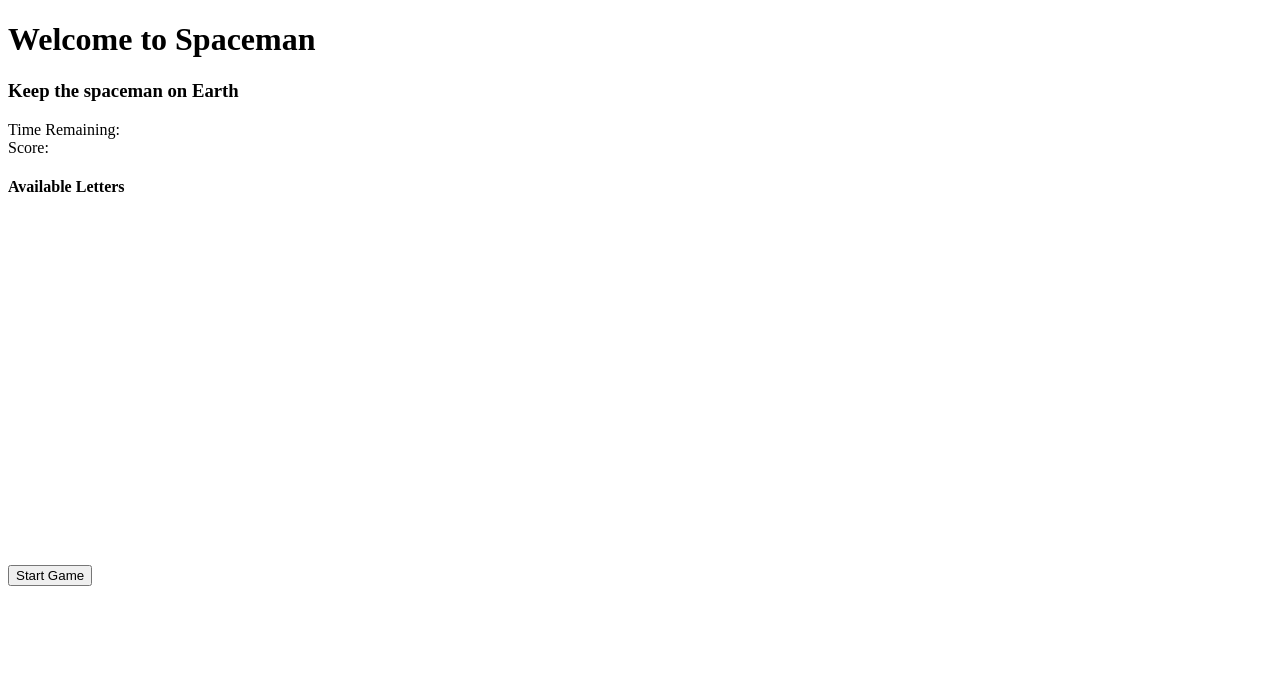
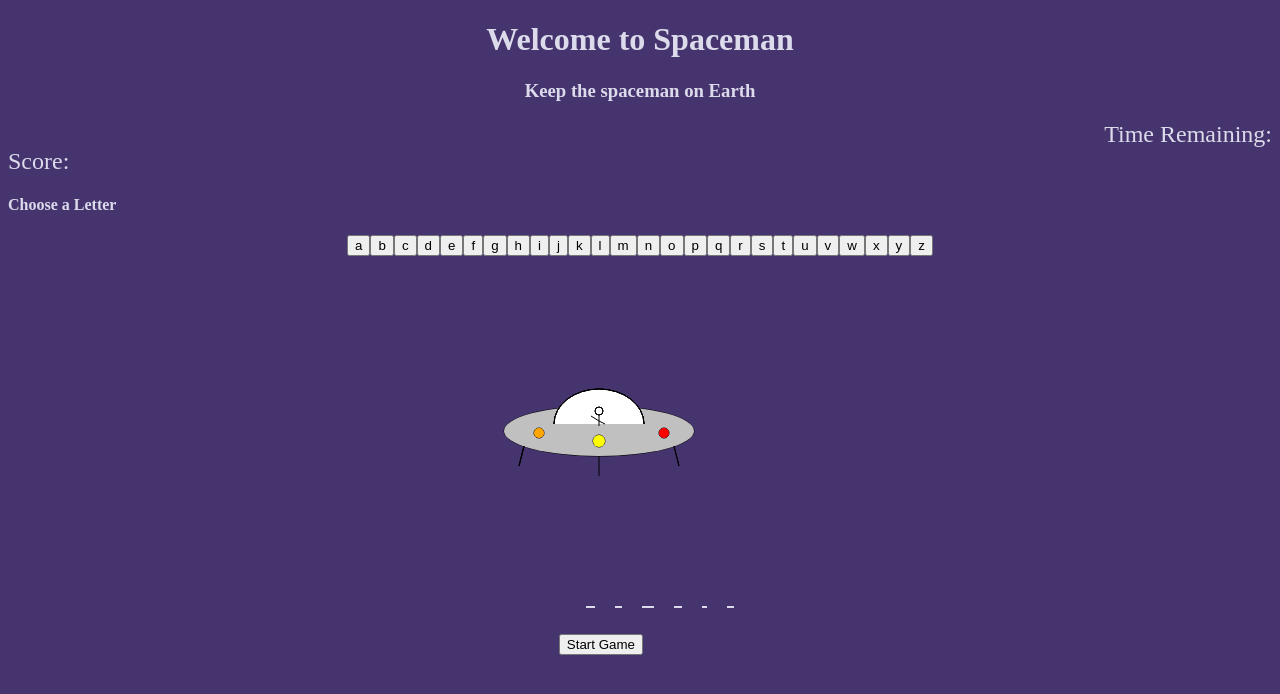
Before and after one commit to Noah-Jarzab/spaceman-game, a plain HTML site: page index.html in a window 1280 px wide. Both pictures are taken after typing "Sample" into the empty fields and a click on the button "Submit". Drawn offline with Linux system fonts and the light colour scheme.

Commit message:
made a function to check for the hidden letters

```diff
--- a/index.html
+++ b/index.html
@@ -10,28 +10,23 @@
     <header>
         <h1>Welcome to Spaceman</h1>
         <h3>Keep the spaceman on Earth</h3>
-        <div>Time Remaining:
-            <span class="timer">
+        <div class="timer">Time Remaining:
+            <span class="timer" id="time">
 
             </span>
         </div>
-        <div class="scoreTitle">Score:
-            <span id="score">
+        <div class="score">Score:
+            <span class="score">
             </span>
     </header>
     <main>
-        <h4>Available Letters</h4>
-        <section class="lettersBox" id="availLetters"></section>
-        <!-- <h4 class="lettersBox">Picked Letters</h4> -->
-        <!-- <section class="lettersBox" id="pickedLetters"></section> -->
+        <h4 class="lettersBox">Choose a Letter</h4>
+        <section class="availLetter" id="availLetters"></section>
         <canvas id="spaceshipImage" width="500" height="300"></canvas>
-        <p class="lives"></p>
-        <section class="guessPhrase"></section>
-        <!-- <section class="availLetters"></section>
-            <section class="pickedLetters"></section> -->
+        <ul class="guessPhrase"></ul>
         </main>
         <footer>
-            <input id="phrase" placeholder="Secret word or phrase"><button class="submit">Submit</button>
+            <input id="phrase" placeholder="Secret word"><button class="submit">Submit</button>
             <button class="start">Start Game</button>
             <button class="reset">Play again</button>
         </footer>
--- a/script.js
+++ b/script.js
@@ -1,6 +1,4 @@
-// Receive input from the .phrase box with the submit button to create blank spaces under the image that starts out empty
-// create a timer in the corner that starts when the start button is clicked
-// create a start button after the phrase is received to start the timer
+
 // create a score and score function based on time remaining once the phrase is completed
 // create a function to check the phrase and end the game upon completion
 // allow the score to carry over into the next game
@@ -115,64 +113,99 @@ function buildBody() {
 	ctx.lineTo(256, 168);
 	ctx.stroke();
 }
-// buildBase();
-// buildDome();
-// buildLeftLeg();
-// buildRightLeg();
-// buildCenterLeg();
-// buildCenterCircle();
-// buildLeftCircle();
-// buildHead();
-// buildBody();
-// buildRightCircle();
+
+buildArray = [
+	buildBase,
+	buildDome,
+	buildLeftLeg,
+	buildCenterLeg,
+	buildRightLeg,
+	buildLeftCircle,
+	buildCenterCircle,
+	buildRightCircle,
+	buildHead,
+	buildBody,
+];
+buildBase();
+buildDome();
+buildLeftLeg();
+buildRightLeg();
+buildCenterLeg();
+buildCenterCircle();
+buildLeftCircle();
+buildHead();
+buildBody();
+buildRightCircle();
 
 let inputBox = document.querySelector('.submit');
 let resetButton = document.querySelector('.reset');
 let startButton = document.querySelector('.start');
+let hideWordArray = [];
+let hiddenPhrase;
+startButton.style.visibility = 'hidden';
 // startButton.hidden = 'true';
 // resetButton.hidden = 'true';
 resetButton.style.visibility = 'hidden';
 
+
 inputBox.addEventListener('click', function () {
 	let phrase = document.getElementById('phrase').value;
-	let hiddenPhrase = phrase.split('');
+	hiddenPhrase = phrase.split('');
+	console.log(hiddenPhrase);
+	// hiddenPhrase.toUpperCase();
 	let phraseBox = document.querySelector('.guessPhrase');
 	document.querySelector('#phrase').hidden = 'true';
 	document.querySelector('.submit').hidden = 'true';
 	startButton.style.visibility = 'visible';
-	// then create  underlined hidden text for each array item
 	for (i = 0; i <= hiddenPhrase.length - 1; i++) {
-		let hiddenLetter = document.createElement('div');
-		hiddenLetter.innerText = hiddenPhrase[i].toUpperCase();
-		phraseBox.appendChild(hiddenLetter);
-		hiddenLetter.setAttribute('class', 'hiddenLetter');
+		let hiddenLetterBox = document.createElement('li');
+		hiddenLetterBox.setAttribute('class', 'hiddenBox');
+		phraseBox.appendChild(hiddenLetterBox);
+		// let hiddenLetter = document.createElement('div');
+		hiddenLetterBox.innerText = hiddenPhrase[i];
+		// hiddenLetter.setAttribute('class', 'hiddenLetter');
+		// hiddenLetterBox.appendChild(hiddenLetter);
+
+		// if(hiddenPhrase[i] === ' ') {
+		// 	hiddenLetterBox.innerHTML = '-';
+		// } else {
+		// 	hiddenLetterBox.innerHTML = '_';
+		// }
 	}
 });
-
-const letters = document.querySelector('#availLetters');
-const hiddenLetter = document.getElementsByClassName('hiddenLetter');
-letters.addEventListener('click', handleLetterSelect);
-function handleLetterSelect(event) {
-	event.preventDefault();
-	if (event.target.innerText == hiddenLetter.innerText) {
-		console.log('Picked a correct letter');
-	} else {
-		console.log('Not a match');
-	}
-}
 
 // add functions for when the letter buttons are clicked to make them disabled and compare to the hidden phrase and populate that or build 1/10 parts of the spaceship
 
 startButton.addEventListener('click', function () {
+	startButton.style.visibility = 'hidden';
+	resetButton.style.visibility = 'visible';
+	// startTimer();
+});
+
 for (i = 0; i <= alphabet.length - 1; i++) {
 	let availLetters = document.querySelector('#availLetters');
 	let letterButton = document.createElement('button');
-        letterButton.setAttribute('class', 'letter');
-        letterButton.innerText = alphabet[i].toUpperCase();
+	letterButton.setAttribute('class', 'letterChoice');
+    letterButton.innerText = alphabet[i];
+    letterButton.setAttribute('data-letter', letterButton.innerText);
 	availLetters.appendChild(letterButton);
 }
-	startTimer();
-});
+
+const letter = document.querySelector('#availLetters');
+// let modPhrase = document.getElementsByClassName('hiddenLetter');
+// const inputLetters = document.querySelector('.guessPhrase');
+letter.addEventListener('click', handleLetterButton);
+function handleLetterButton(event) {
+	console.log(letter);
+	event.preventDefault();
+	for(i = 0; i < hiddenPhrase.length; i++) {
+		if(hiddenPhrase.includes(event.target.innerHTML)) {
+			console.log('Correct Letter');
+		} else {
+			console.log('Letter not here');
+		}
+	}
+};
 
 // document.addEventListener('click', resetButton);
 // function reset() {
@@ -184,7 +217,7 @@ let timeElapsed = 0;
 let timeLeft = timeLimit;
 let interval = null;
 
-const timer = document.querySelector('.timer');
+const timer = document.querySelector('#time');
 function formatTimer(time) {
 	const minutes = Math.floor(time / 60);
 	let seconds = time % 60;
--- a/style.css
+++ b/style.css
@@ -1,13 +1,35 @@
 .hiddenLetter {
-    text-decoration: underline;
     padding: 5px;
-    visibility: hidden;
-    border-bottom: 10px black;
-}
-.guessPhrase {
-    display: flex;
+    opacity: 0;
 }
 
-.start {
-    visibility: hidden;
+body {
+    background: rgb(70, 52, 110);
+    color: rgb(220, 219, 235);
 }
+
+.hiddenBox {
+    margin: 10px;
+    padding-bottom: 2px;
+    color: rgb(70, 52, 110);
+    border-bottom: 2px solid rgb(220, 219, 235);
+}
+
+h1, h3, footer, .guessPhrase, #availLetters {
+    display: flex;
+    justify-content: center;
+}
+
+.timer {
+    display: flex;
+    justify-content: flex-end;
+    font-size: 24px;
+}
+
+canvas {
+    margin-left: 27%;
+}
+
+.score {
+    font-size: 24px;
+}
```
Lines whose indentation alone changed are shown as unchanged.
